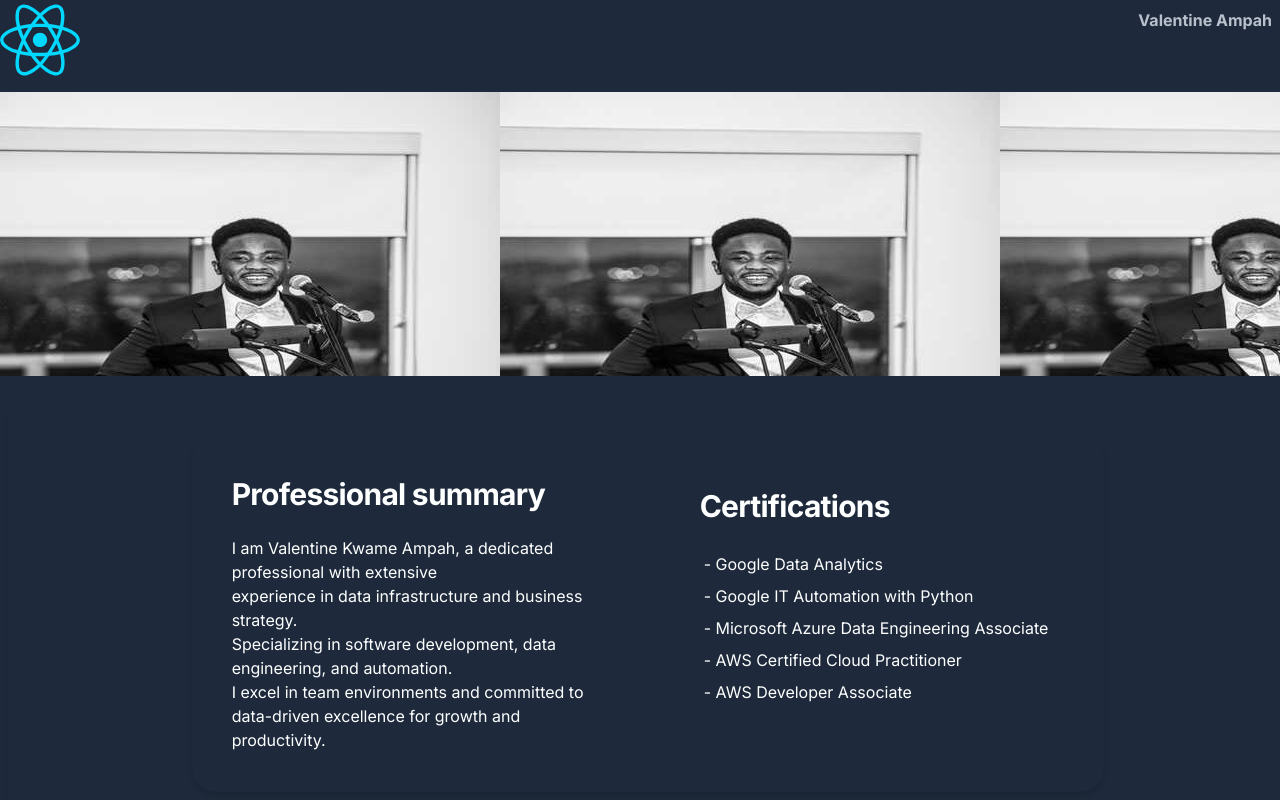
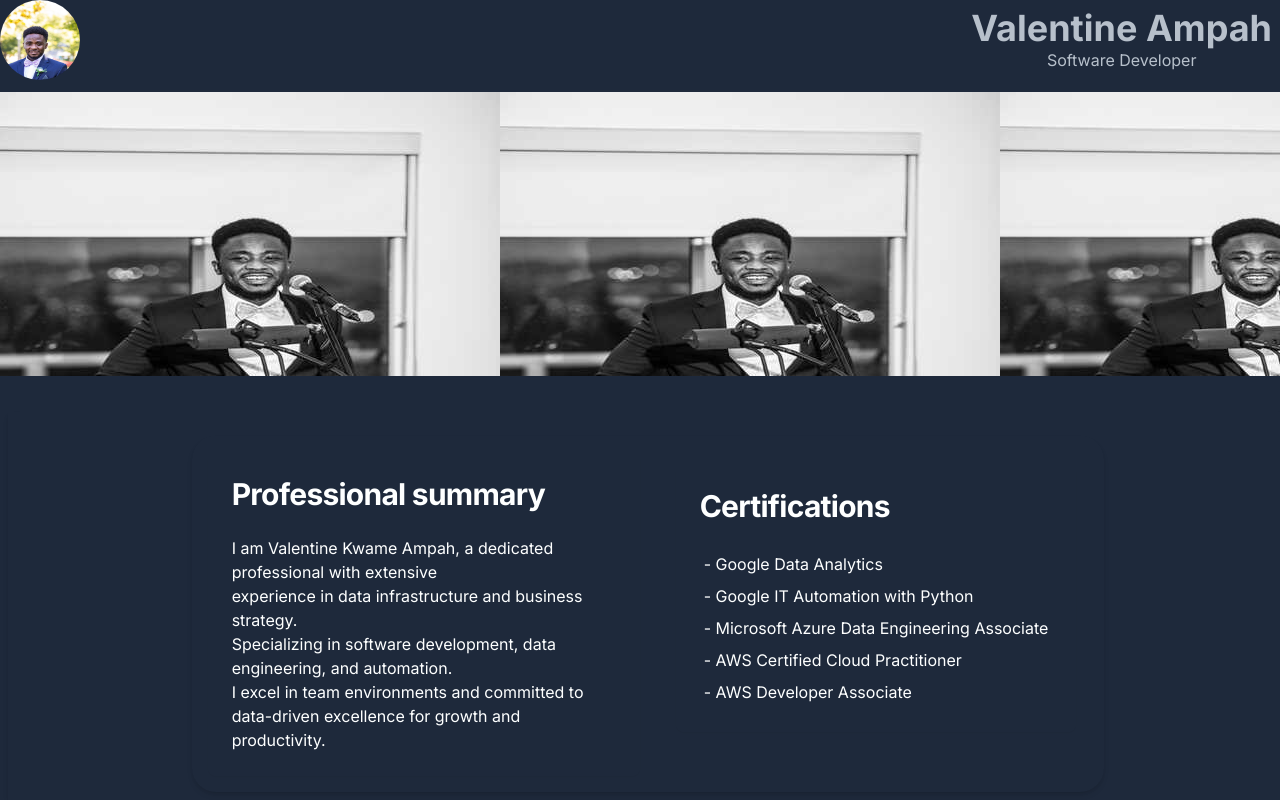
Before and after one commit to Proj-Valentine/portfolio, a React (Vite) app: page / in a window 1280 px wide. Shown: the top 800 px of the page. Built offline with nearby package versions, Linux system fonts and the light colour scheme.

Commit message:
update navbar

```diff
--- a/src/components/shared/Navbar.tsx
+++ b/src/components/shared/Navbar.tsx
@@ -5,15 +5,17 @@ import { Avatar, AvatarFallback, AvatarImage } from "@/components/ui/avatar";
 
 const Navbar = () => {
   return (
-    <div className="hidden md:flex h-20 flex-row gap- justify-between z-50">
-      <div className="flex w-2/6 mr-40">
+    <div className="md:flex h-20 flex-row gap- justify-between z-50">
+      <div className="hidden md:flex w-2/6 mr-40">
         <Avatar className="rounded-full h-20 w-20">
-          <AvatarImage src="/assets/reactic.svg" />
+          <AvatarImage src="/images/profile2.jpg" />
           <AvatarFallback>VA</AvatarFallback>
         </Avatar>
       </div>
-      <div className="flex flex-row rounded-full p-1 m-1 brightness-90">
-        <h1 className="font-bold"> Valentine Ampah</h1>
+
+      <div className="flex flex-col rounded-full justify-center items-center p-1 m-1 brightness-90">
+        <h1 className="font-bold text-4xl"> Valentine Ampah</h1>
+        <p> Software Developer</p>
 
         {/* <ModeToggle /> */}
       </div>
```
Also changed, not shown: public/images/profile2.jpg (added).
